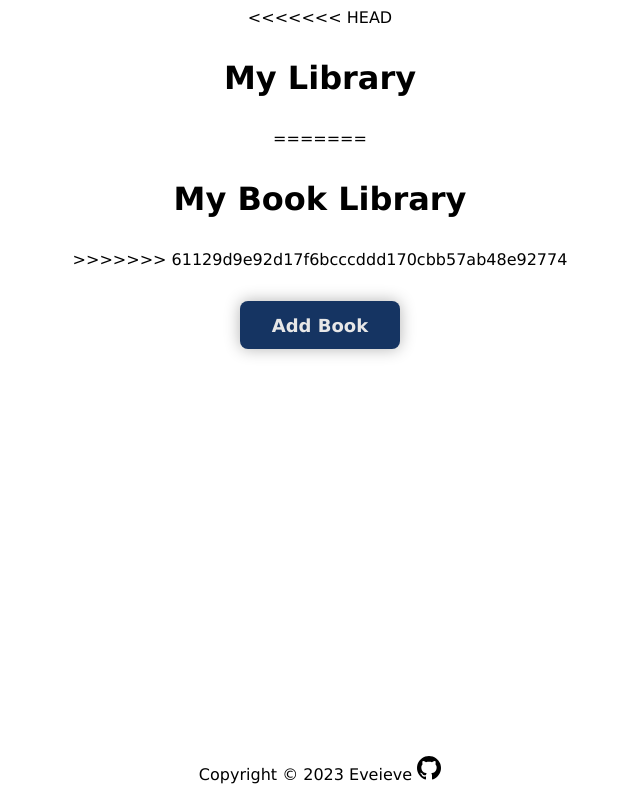
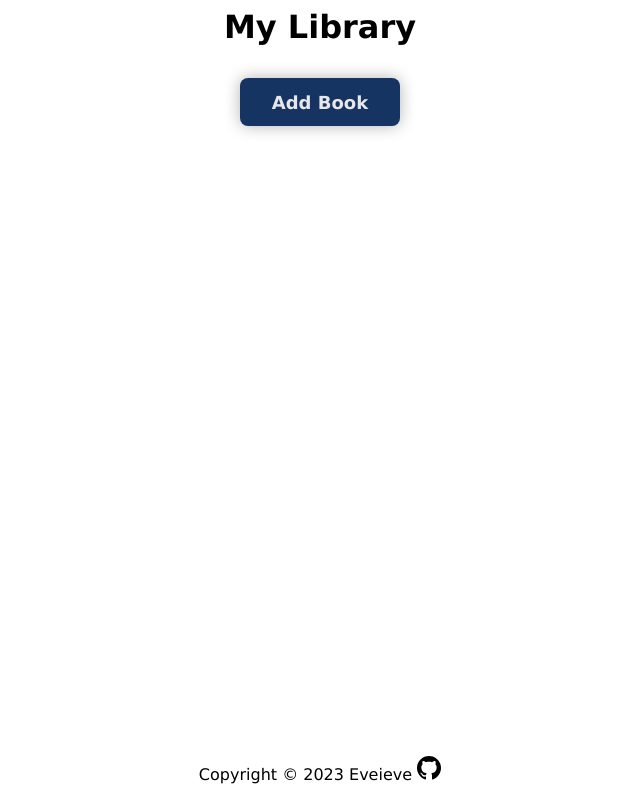
Before and after one commit to Eveieve/library, a plain HTML site: page index.html in a window 1280 px wide. Shown: the whole page, without its empty margins (320-960 px from the left). Drawn offline with Linux system fonts and the light colour scheme.

Commit message:
Fix a typo

```diff
--- a/index.html
+++ b/index.html
@@ -11,11 +11,7 @@
   </head>
 
   <body>
-<<<<<<< HEAD
     <h1>My Library</h1>
-=======
-    <h1>My Book Library</h1>
->>>>>>> 61129d9e92d17f6bcccddd170cbb57ab48e92774
     <button class="add">Add Book</button>
     <div class="container">
       <dialog class="modal">
```
